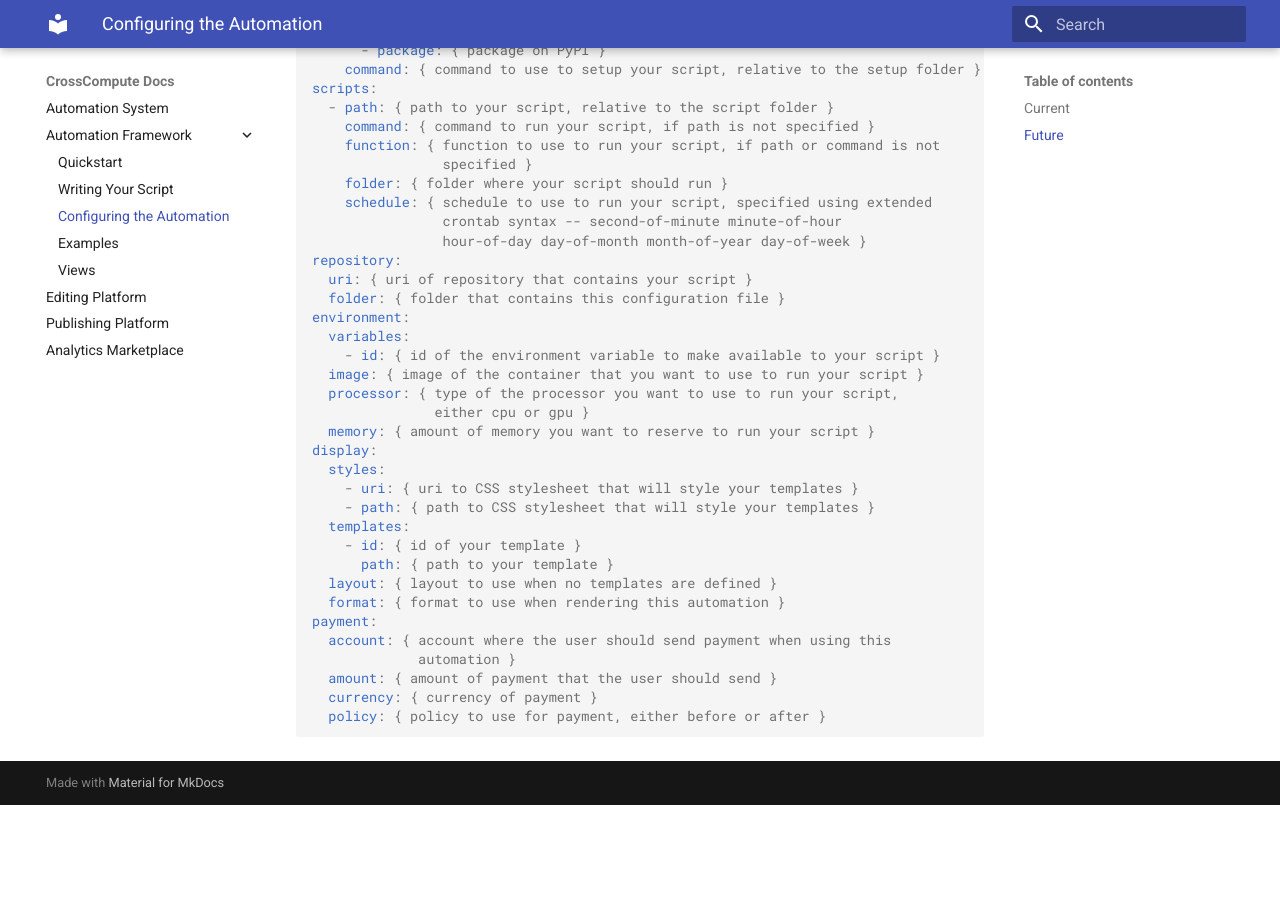
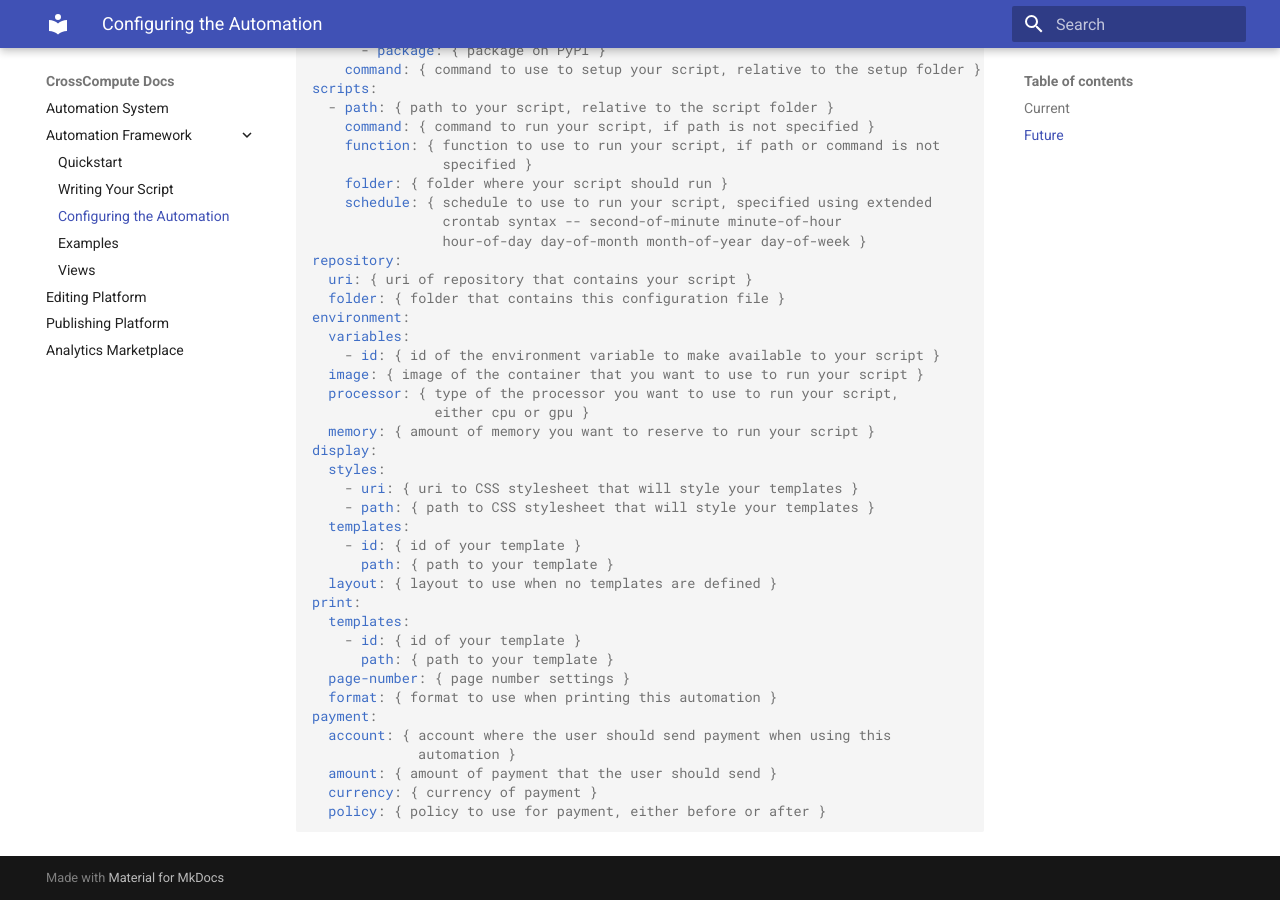
Before and after one commit to crosscompute/crosscompute-docs, an MkDocs documentation site: the page built from docs/automation-framework/configuration.md, in a window 1280 px wide and 900 px high, scrolled down 5770 px. Built offline with MkDocs 1.6.1 and Material for MkDocs 9.7.7, drawn with Linux system fonts in a browser that asks for light colours; before the commit the page ends 6575 px from its top, so only the background shows below that.

Commit message:
Add placeholder for print configuration

```diff
--- a/docs/automation-framework/configuration.md
+++ b/docs/automation-framework/configuration.md
@@ -320,7 +320,12 @@ display:
     - id: { id of your template }
       path: { path to your template }
   layout: { layout to use when no templates are defined }
-  format: { format to use when rendering this automation }
+print:
+  templates:
+    - id: { id of your template }
+      path: { path to your template }
+  page-number: { page number settings }
+  format: { format to use when printing this automation }
 payment:
   account: { account where the user should send payment when using this
              automation }
```
